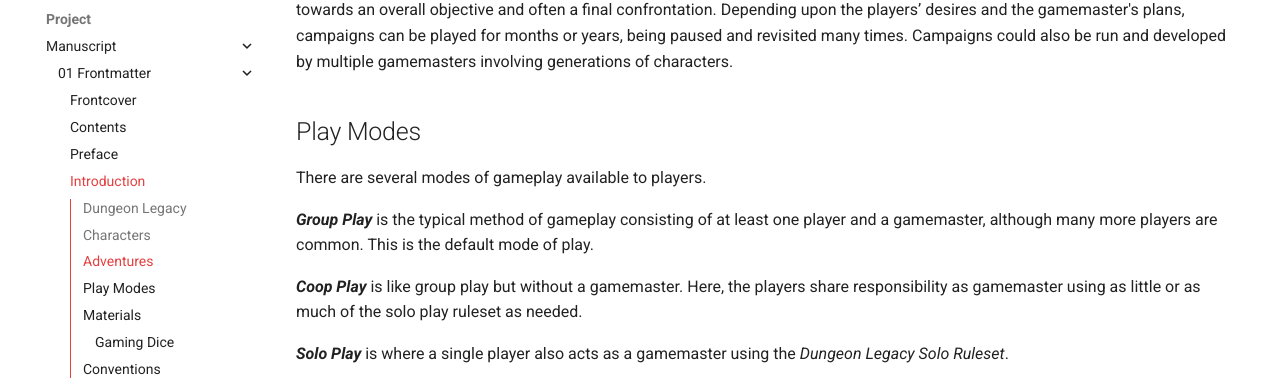
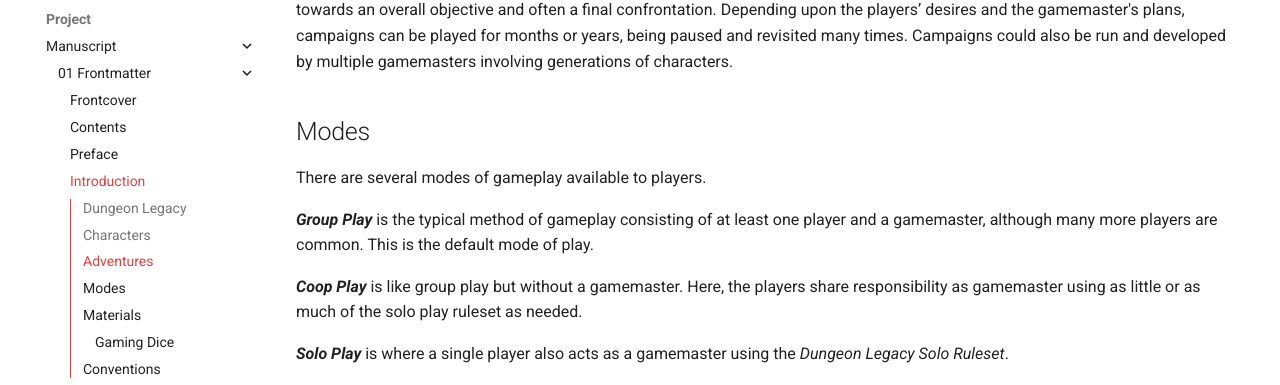
Before and after one commit to OldManUmby/DungeonLegacy, an MkDocs documentation site: the page built from docs/project/manuscript/01 Frontmatter/04 Introduction.md, in a window 1280 px wide and 900 px high, scrolled down 1697 px. Shown: the part 143-528 px from the top of the window. Built offline with MkDocs 1.6.1 and Material for MkDocs 9.7.7, drawn with Linux system fonts in a browser that asks for light colours; comment, search, counter and statistics services are not loaded.

Commit message:
Updated Introduction

```diff
--- a/docs/project/manuscript/01 Frontmatter/04 Introduction.md
+++ b/docs/project/manuscript/01 Frontmatter/04 Introduction.md
@@ -28,7 +28,7 @@ The ***Adventures*** are governed and often created by the gamemaster. Short adv
 
 The ***Campaigns*** are a series of adventures usually connected by an overarching plot or hook that moves the player characters towards an overall objective and often a final confrontation. Depending upon the players’ desires and the gamemaster's plans, campaigns can be played for months or years, being paused and revisited many times. Campaigns could also be run and developed by multiple gamemasters involving generations of characters.
 
-## Play Modes
+## Modes
 
 There are several modes of gameplay available to players.
 
```
